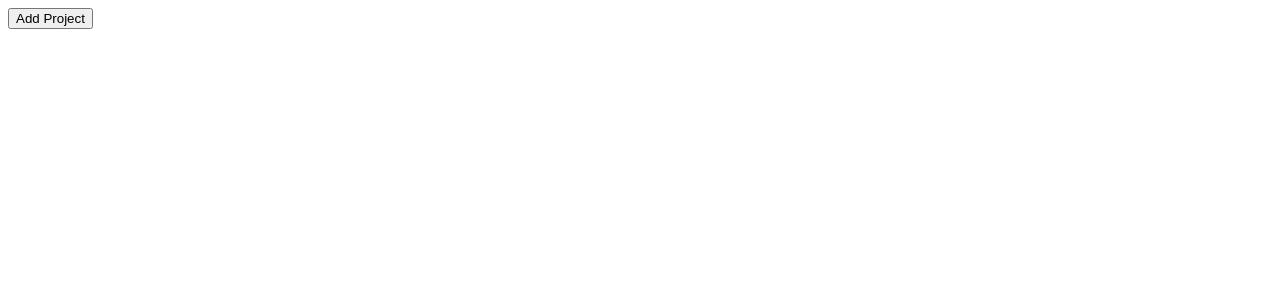
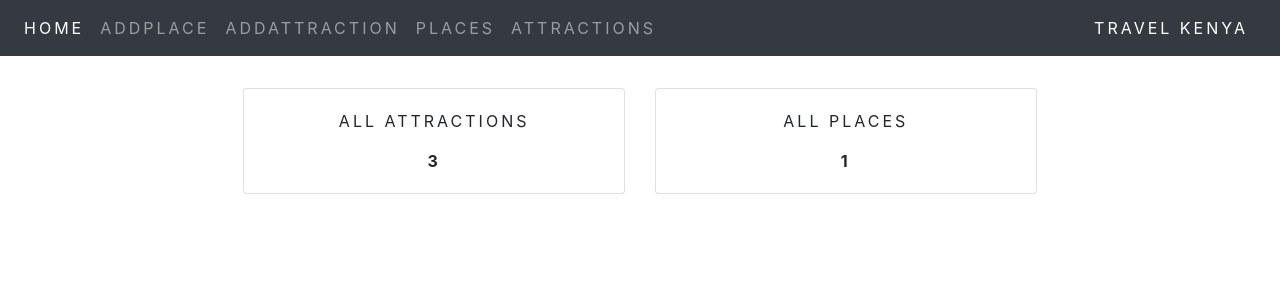
Before and after one commit to Madaraka02/Abnfc, a Django app: page /travel/admin/ in a window 1280 px wide. Shown: the top 300 px of the page. Run offline with Django 4.2, Linux system fonts and the light colour scheme; a user stored in the database is signed in; data comes from the database, SQL or seed files in the repository; parts of the project's set-up code (start-up, migrations or seed data) failed here and were passed over; some libraries are stand-ins or nearby versions.

Commit message:
added admin pages

```diff
--- a/templates/admin/admin.html
+++ b/templates/admin/admin.html
@@ -1,21 +1,37 @@
-<!DOCTYPE html>
-<html lang="en">
-<head>
-    <meta charset="UTF-8">
-    <meta http-equiv="X-UA-Compatible" content="IE=edge">
-    <meta name="viewport" content="width=device-width, initial-scale=1.0">
-    <title>Admin</title>
-</head>
-<body>
-    <form method="post" enctype="multipart/form-data">
-        {% csrf_token %}
-        <div class="form-group">
-            {{ form.as_p}}
+{% extends 'admin/base.html' %}
+{% load crispy_forms_tags %}
+{% block title %}Admin{% endblock title %}
+{% block content %}
+    <div class="container-fluid mt-4">
+        <div class="row">
+            <div class="col-md-2"></div>
+            <div class="col-md-8">
+                <div class="container">
+                    <div class="row">
+                        <div class="col-md-6 mt-2">
+                            <div class="card">
+                                <div class="card-body">
+                                    <p class="card-text text-center text-uppercase" style="font-size: medium; letter-spacing: 3px;">All Attractions</p>
+                                    <p class="card-text text-center text-uppercase" style="font-size: medium; letter-spacing: 3px; font-weight: bold;">
+                                        {{atts_count}}
+                                    </p>
+                                </div>
+                            </div>
+                        </div>
+                        <div class="col-md-6 mt-2">
+                            <div class="card">
+                                <div class="card-body">
+                                    <p class="card-text text-center text-uppercase" style="font-size: medium; letter-spacing: 3px;">All Places</p>
+                                    <p class="card-text text-center text-uppercase" style="font-size: medium; letter-spacing: 3px; font-weight: bold;">
+                                        {{place_count}}
+                                    </p>
+                                </div>
+                            </div>
+                        </div>
+                    </div>
+                </div>
+            </div>
+            <div class="col-md-2"></div>
         </div>
-        <div class="form-actions">
-            <button class="btn btn-lg btn-secondary" type="submit">Add Project</button>
-        </div>
-    </form>
-
-</body>
-</html>
+    </div>
+    {% endblock content %}
--- a/templates/admin/base.html
+++ b/templates/admin/base.html
@@ -26,6 +26,9 @@
   letter-spacing: 3px !important;
   font-size: medium !important;
   text-transform: uppercase !important;
+}
+.naitem :hover{
+  color:rgb(6, 138, 76) !important;
 }
 </style>
 </head>
```
Also changed, not shown: templates/base.html (renamed from templates/travel/base.html), templates/bbase.html (renamed from templates/travel/bbase.html).
